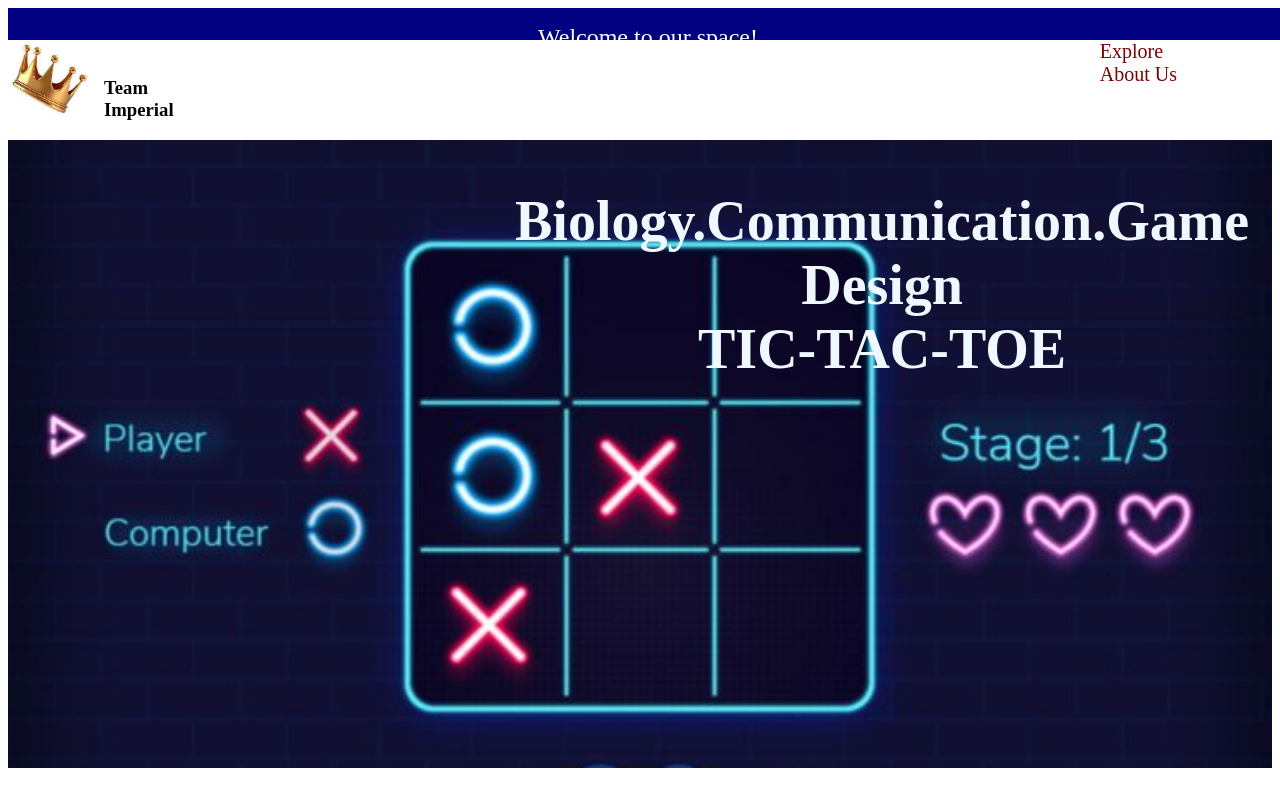
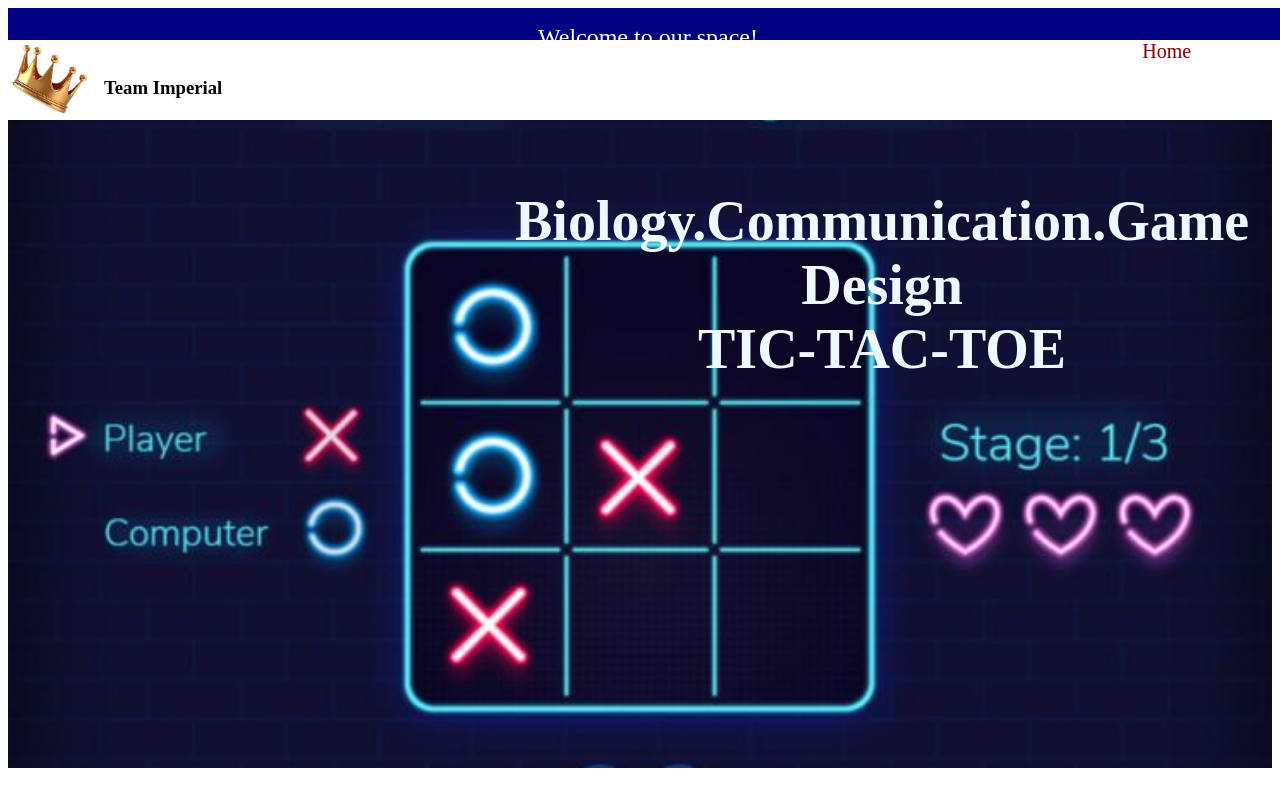
Before and after one commit to ameerakech/Human-powered-machine, a plain HTML site: page index.html in a window 1280 px wide. Shown: the top 785 px of the page. Drawn offline with Linux system fonts and the light colour scheme.

Commit message:
third commit

```diff
--- a/index.html
+++ b/index.html
@@ -20,8 +20,7 @@
             <h3>Team Imperial</h3>
         </div>
         <div>
-            <span><a href="#activities">Explore</a></span>
-            <span><a href="#aboutUs">About Us</a></span>
+            <span><a href="https://group-projects-one.vercel.app/">Home</a></span>
         </div>
     </nav>
     <div class="game-design">
```
